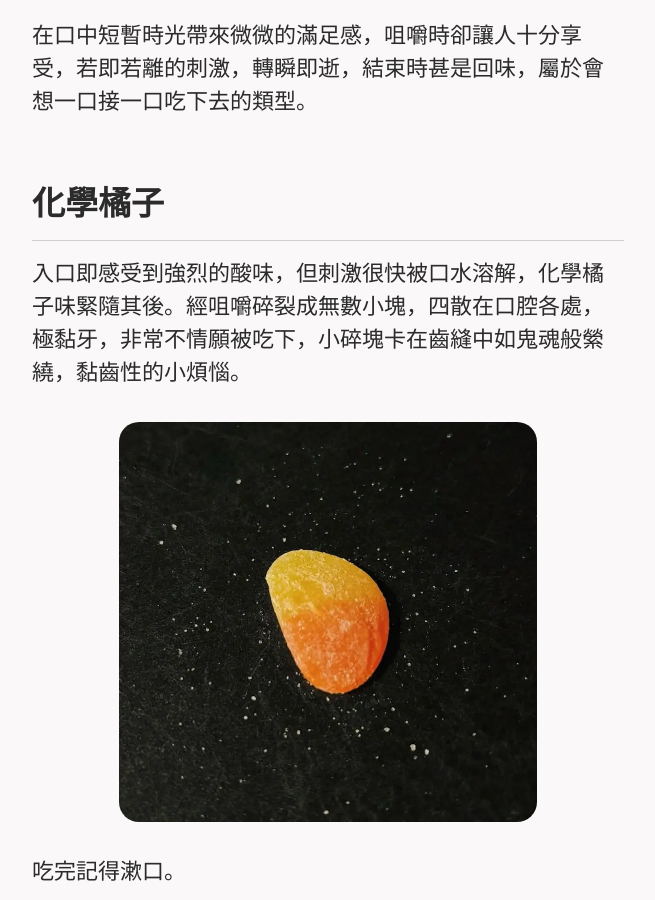
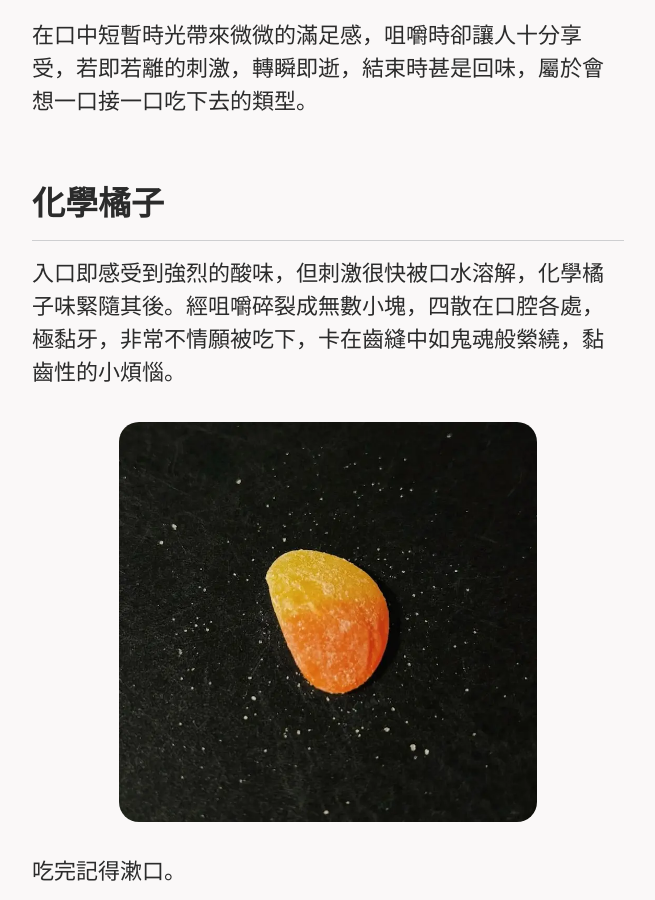
Before and after one commit to zebra314/zebra314.github.io, a Jekyll site: the page built from _posts/2025-03-18-吃甜.md, in a window 1280 px wide and 900 px high, scrolled down 1118 px. Shown: the whole window, without its empty margins (312-967 px from the left). Built offline with Jekyll 4.4.1, drawn with Linux system fonts in a browser that asks for light colours; cached includes are drawn as plain includes.

Commit message:
Update post

```diff
--- a/_posts/2025-03-18-吃甜.md
+++ b/_posts/2025-03-18-吃甜.md
@@ -15,7 +15,7 @@ tag: Exchange
 
 ## 化學橘子
 
-入口即感受到強烈的酸味，但刺激很快被口水溶解，化學橘子味緊隨其後。經咀嚼碎裂成無數小塊，四散在口腔各處，極黏牙，非常不情願被吃下，小碎塊卡在齒縫中如鬼魂般縈繞，黏齒性的小煩惱。
+入口即感受到強烈的酸味，但刺激很快被口水溶解，化學橘子味緊隨其後。經咀嚼碎裂成無數小塊，四散在口腔各處，極黏牙，非常不情願被吃下，卡在齒縫中如鬼魂般縈繞，黏齒性的小煩惱。
 ![](/assets/image/25/0318-3.webp)
 吃完記得漱口。
 
```
